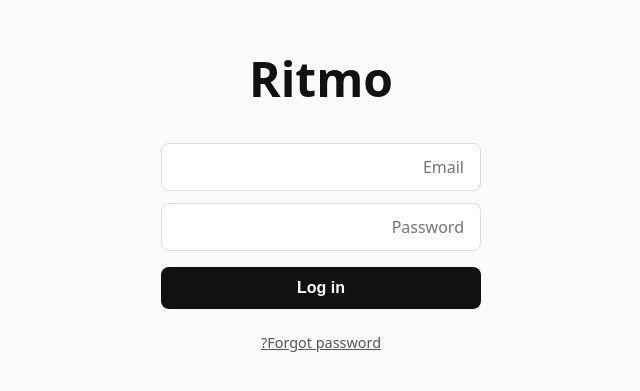
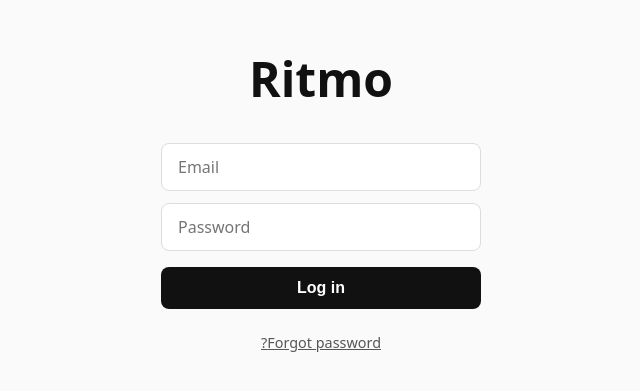
Before and after one commit to khaldoonismail/Ritmo, a Next.js app: page /accounts/login in a window 1280 px wide. Shown: the part 201-592 px from the top of the page, without its empty margins (319-959 px from the left). Built offline with nearby package versions, Linux system fonts and the light colour scheme.

Commit message:
Force LTR direction on login page inputs

```diff
--- a/app/accounts/login/page.tsx
+++ b/app/accounts/login/page.tsx
@@ -41,6 +41,8 @@ export default function LoginPage() {
             borderRadius: "8px",
             border: "1px solid #ddd",
             outline: "none",
+direction: "ltr",
+            textAlign: "left",
             fontFamily: "inherit",
           }}
         />
@@ -54,6 +56,8 @@ export default function LoginPage() {
             borderRadius: "8px",
             border: "1px solid #ddd",
             outline: "none",
+direction: "ltr",
+textAlign: "left",
             fontFamily: "inherit",
           }}
         />
```
